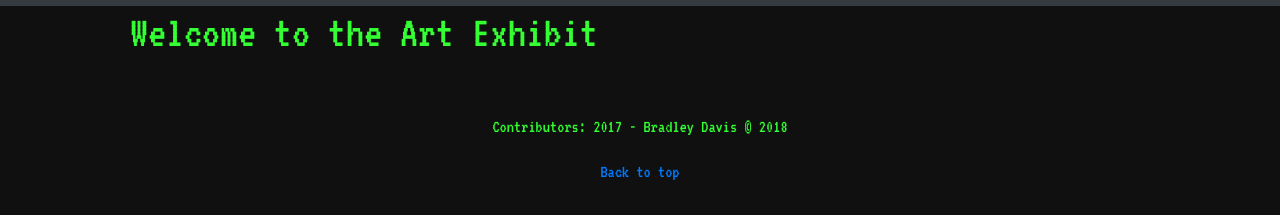
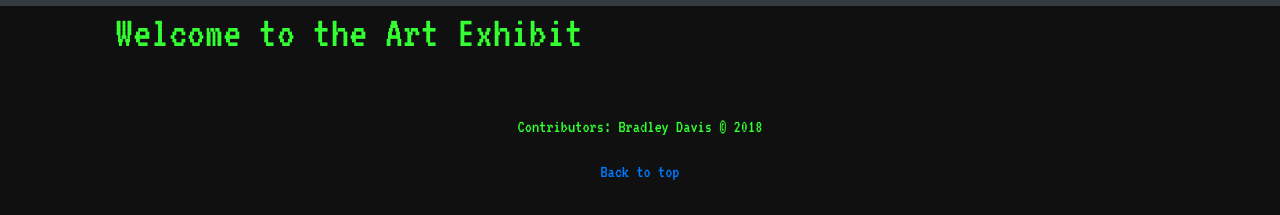
Before and after one commit to DerbyComputingSociety/landing-page, a plain HTML site: page artexhibit.html in a window 1280 px wide. Shown: the part 57-272 px from the top of the page. Drawn offline with nearby package versions, Linux system fonts and the light colour scheme.

Commit message:
create outline for art exhibit

```diff
--- a/artexhibit.html
+++ b/artexhibit.html
@@ -61,7 +61,7 @@
         </nav>
     </header>
     <main role="main" class="container">
-        <div class="col-sm-8">
+        <div class="content">
             <h1>Welcome to the Art Exhibit</h1>
             <div class="artcontainer">
                 <!-- art will get filled in here by a script -->
@@ -72,7 +72,7 @@
         </div>
     </main>
     <footer>
-        <p>Contributors: 2017 - Bradley Davis &copy; 2018 </p>
+        <p>Contributors: Bradley Davis &copy; 2018 </p>
         <p>
             <a href="#">Back to top</a>
         </p>
```
